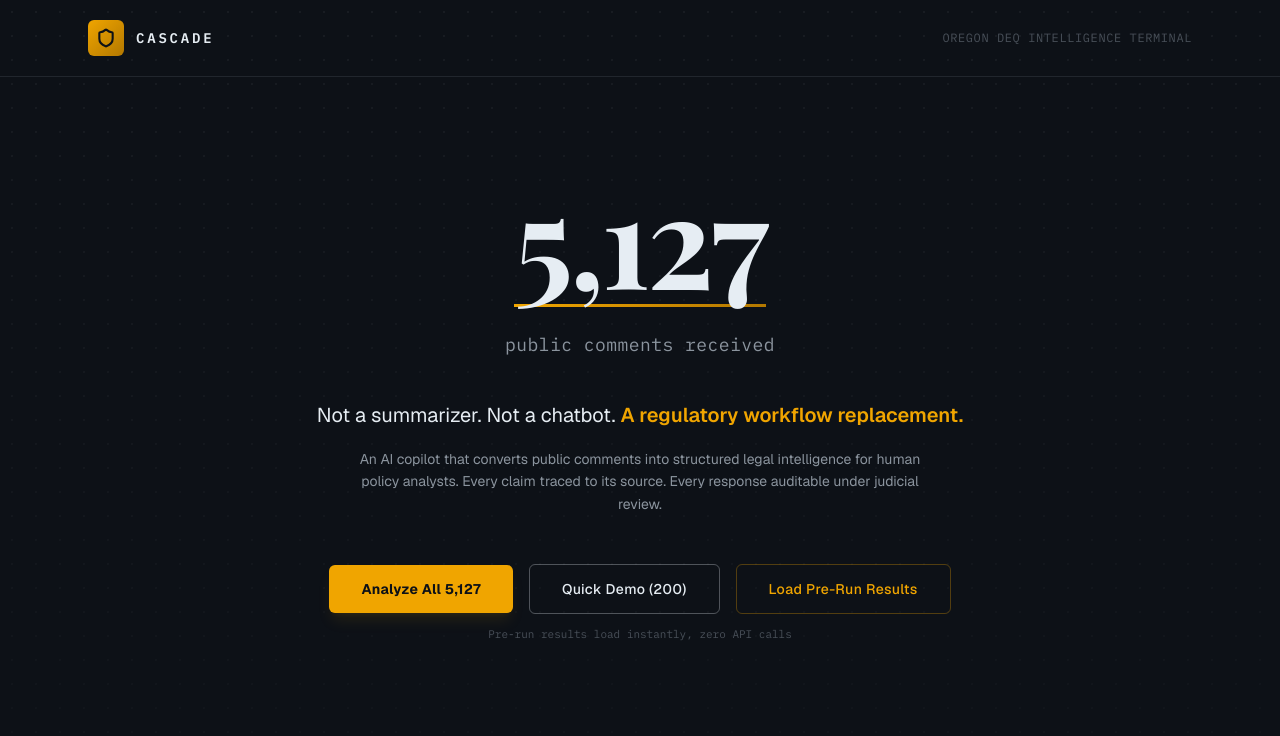
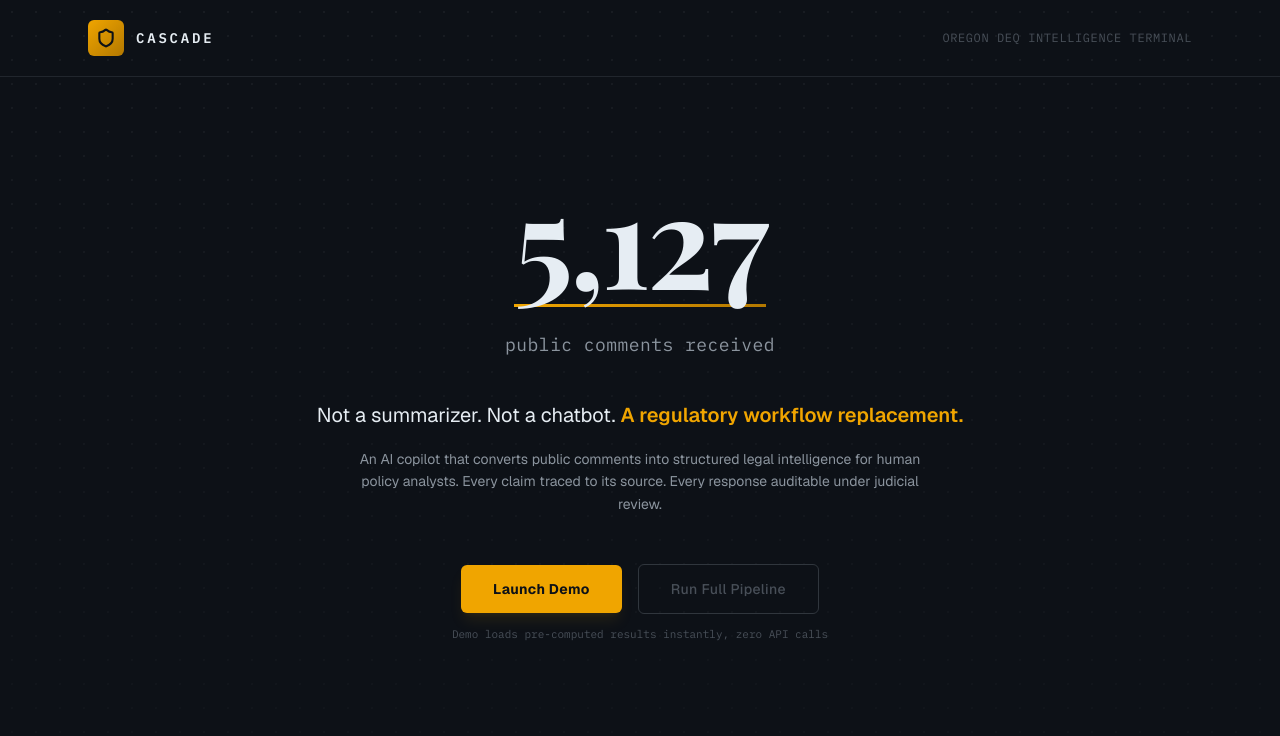
Before and after one commit to saikumardeepak1/cascade-public-comment-engine, a Next.js app: page / in a window 1280 px wide. Shown: the top 736 px of the page. Built offline with nearby package versions, Linux system fonts and the light colour scheme.

Commit message:
Update README and make Launch Demo the primary button

```diff
--- a/src/app/page.tsx
+++ b/src/app/page.tsx
@@ -421,26 +421,21 @@ export default function Home() {
               {/* Buttons */}
               <div className="mt-12 flex items-center justify-center gap-4">
                 <button
-                  onClick={() => handleRun()}
+                  onClick={loadDemoResults}
                   className="px-8 py-3.5 rounded-md bg-[#f0a500] text-[#0d1117] font-bold text-sm tracking-wide hover:bg-[#ffb519] transition-colors shadow-lg shadow-[#f0a500]/10"
                 >
-                  Analyze All 5,127
+                  Launch Demo
                 </button>
                 <button
-                  onClick={() => handleRun(200)}
-                  className="px-8 py-3.5 rounded-md border border-[#e6edf3]/30 text-[#e6edf3] font-medium text-sm tracking-wide hover:bg-[#e6edf3]/5 transition-colors"
+                  onClick={() => handleRun()}
+                  className="px-8 py-3.5 rounded-md border border-[#30363d] text-[#484f58] font-medium text-sm tracking-wide hover:bg-[#161b22] transition-colors cursor-not-allowed"
+                  title="Requires Anthropic API key"
                 >
-                  Quick Demo (200)
-                </button>
-                <button
-                  onClick={loadDemoResults}
-                  className="px-8 py-3.5 rounded-md border border-[#f0a500]/30 text-[#f0a500] font-medium text-sm tracking-wide hover:bg-[#f0a500]/5 transition-colors"
-                >
-                  Load Pre-Run Results
+                  Run Full Pipeline
                 </button>
               </div>
               <p className="mt-3 text-[11px] text-[#484f58]" style={mono}>
-                Pre-run results load instantly, zero API calls
+                Demo loads pre-computed results instantly, zero API calls
               </p>
             </div>
 
```
Also changed, not shown: 1 other file (tests, documents, lock files or other folders).
